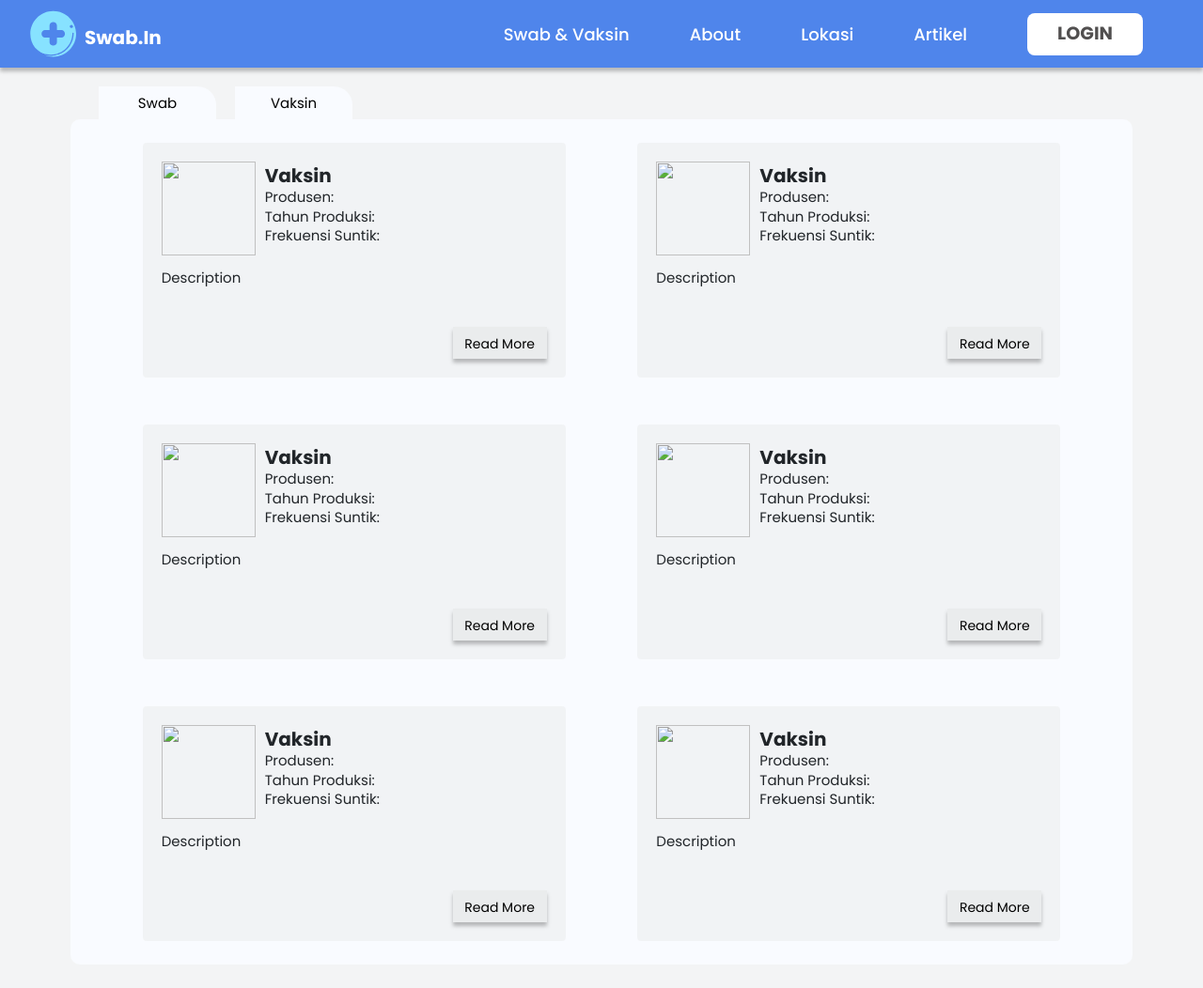
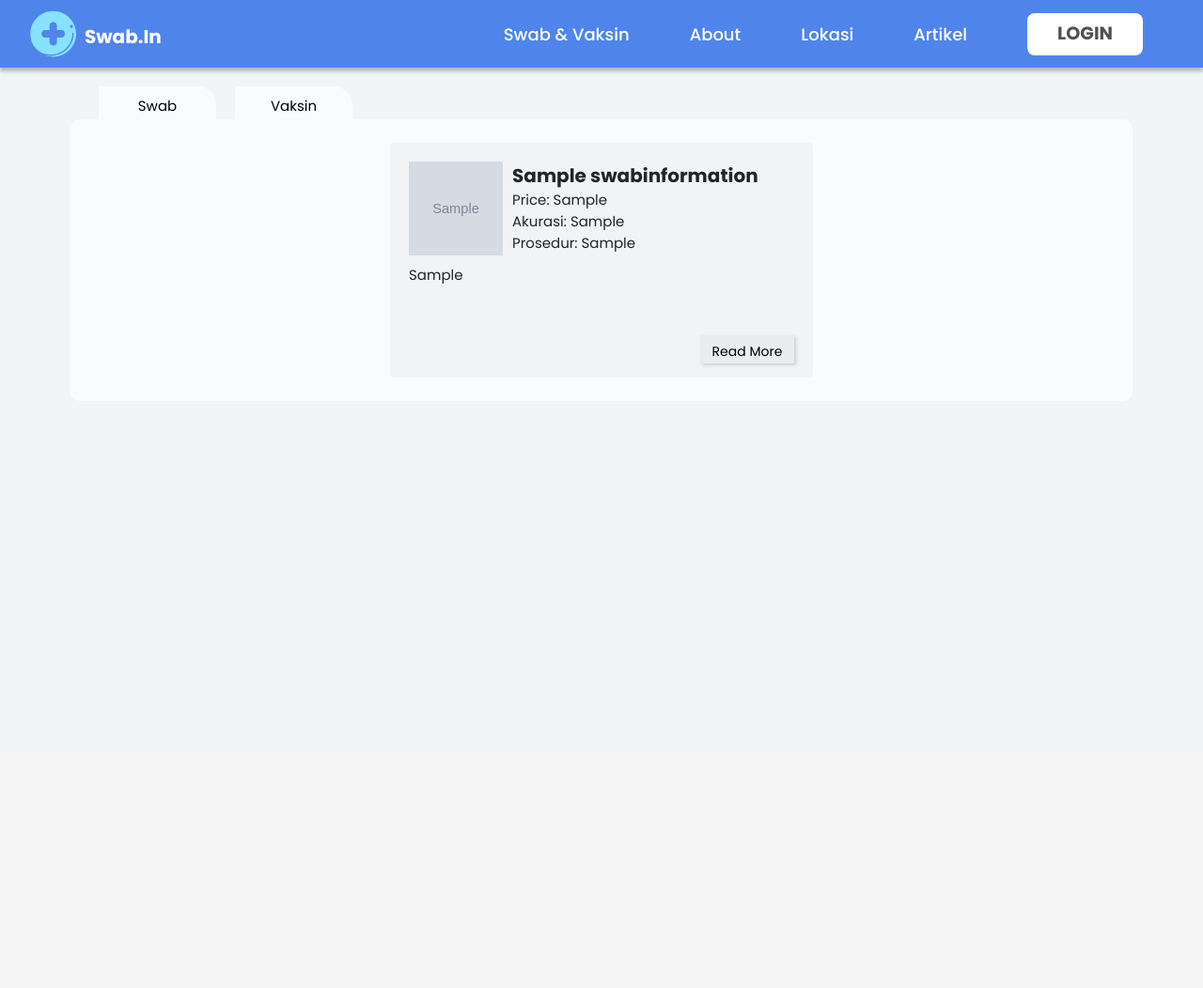
Before and after one commit to Swab-In/swab.in, a Django app: page /swab-vaksin/ in a window 1280 px wide. Shown: the whole page at 94% size. After the commit the page ends 390 px from the top, so only its background shows below. Run offline with Django 3.2, Linux system fonts and the light colour scheme; tables that the repository leaves empty hold one stand-in row (values such as "Sample post"); grey boxes marked "Sample" are stand-in pictures.

Commit message:
create select information category

```diff
--- a/requirements.txt
+++ b/requirements.txt
@@ -7,3 +7,4 @@ psycopg2==2.9.1
 pytz==2021.3
 sqlparse==0.4.2
 whitenoise==5.3.0
+Pillow==8.4.0
--- a/swab_vaksin/models.py
+++ b/swab_vaksin/models.py
@@ -2,18 +2,20 @@ from django.db import models
 from django.conf import settings
 
 class SwabInformation(models.Model):
-    nama = models.CharField(max_length=50, default='-')
+    nama = models.CharField(max_length=25, default='-')
     price = models.CharField(max_length=30, default='-')
     akurasi = models.CharField(max_length=30, default='-')
-    prosedu = models.CharField(max_length=50, default='-')
+    prosedur = models.CharField(max_length=50, default='-')
     deskripsi = models.TextField(max_length=500, default='-')
+    gambar = models.ImageField(upload_to='static/images/', default='static\images\iSwab.jpg')
 
 class VaksinInformation(models.Model):
-    nama = models.CharField(max_length=30, default='-')
+    nama = models.CharField(max_length=25, default='-')
     produsen = models.CharField(max_length=30, default='-')
     frekuensi = models.CharField(max_length=30, default='-')
     efikasi = models.CharField(max_length=30, default='-')
     deskripsi = models.TextField(max_length=500, default='-')
+    gambar = models.ImageField(upload_to='static/images/', default='static\images\iVaksin.jpg')
 
 class Experience(models.Model):
     penulis = models.ForeignKey(
--- /dev/null
+++ b/swab_vaksin/static/js/swab_vaksin.js
@@ -0,0 +1,19 @@
+let state = 'swab';
+
+$('.swab-btn').click(function() {
+    state = 'swab';
+    $('.vaksin-btn').css({'opacity' : '50%'});
+    $('.swab-btn').css({'opacity' : '100%'});
+    $('.swab-cards').css({display: 'block'});
+    $('.vaksin-cards').css({display: 'none'});
+    console.log(state);
+});
+
+$('.vaksin-btn').click(function() {
+    state = 'vaksin';
+    $('.vaksin-cards').css({display: 'block'});
+    $('.swab-cards').css({display: 'none'});
+    $('.swab-btn').css({'opacity' : '50%'});
+    $('.vaksin-btn').css({'opacity' : '100%'});
+    console.log(state);
+});
--- a/swab_vaksin/static/styles/vaksin_swab.css
+++ b/swab_vaksin/static/styles/vaksin_swab.css
@@ -41,12 +41,19 @@ body{
   width: 125px;
   height: 35px;
 
-  background: #F9FBFF;
-  border: None;
+  background-color: #F9FBFF;
+  border: none;
 
   float: left;
   margin-right: 20px;
   border-top-right-radius: 20px;
+
+  padding: 10px;
+}
+
+.btn-wrapper button:hover{
+  transition: all .1s ease;
+  box-shadow: #4f85eb 1px -1px, #85a5e0 2px -2px
 }
 
 .contain-wrapper{
@@ -64,11 +71,19 @@ body{
   width: 100%;
 }
 
+.cards .swab-cards, .cards .vaksin-cards{
+  display: flex;
+  flex-direction: row;
+  flex-wrap: wrap;
+  justify-content: space-evenly;
+  width: 100%;
+}
+
 .contain-wrapper .card{
   margin: 25px 0px;
   width: 450px;
   height: 250px;
-  padding: 20px;
+  padding: 20px 20px 15px 20px;
 }
 
 .crd-header{
@@ -85,7 +100,6 @@ body{
 
 .cInformation {
   font-weight: 200;
-  font-size: 15px;
   width: 300px;
   height: 100px;
 }
@@ -93,19 +107,21 @@ body{
 h3 {
   font-weight: bold;
   font-size: 20px;
-  margin: 2.5px 0px;
+  margin-top: 2.5px;
+  margin-bottom: 5px;
 }
 
 h6, p{
   font-weight: 200;
   font-size: 15px;
-  margin: 2.5px 0px;
+  margin: 5px 0px;
 }
 
 .crd-description {
-  margin-top: 10px;
+  margin: 5px 0px;
   width: 450;
   height: 75px;
+  overflow: hidden;
 }
 
 .crd-btn a:link, a:visited {
@@ -113,13 +129,12 @@ h6, p{
   color: black;
   text-align: center;
   text-decoration: none;
-  box-shadow: 0px 4px 4px rgba(0, 0, 0, 0.25);
-
+  box-shadow: rgba(0, 0, 0, 0.15) 2.4px 2.4px 3.2px;
   float: right;
-  padding: 8px 0px;
+  padding: 7px 0px;
 
   width: 100px;
-  height: 34px;
+  height: 30px;
 
   font-weight: 200;
   font-size: 14px;
@@ -225,6 +240,13 @@ a:hover, a:active {
   float: right;
 }
 
+.btn-add button:hover{
+  transition: all .1s ease;
+  background-color: white;
+  color: #4F85EB;
+
+}
+
 .modal-content{
   background-color: #4F85EB;
   height: 550px;
@@ -257,10 +279,6 @@ a:hover, a:active {
   margin: 25px 10px;
 }
 
-.form-control{
-  height: 300px;
-}
-
 .submit-button{
   background-color: #EAECED;
   color: black;
--- a/swab_vaksin/templates/list_vaksin_swab.html
+++ b/swab_vaksin/templates/list_vaksin_swab.html
@@ -15,117 +15,56 @@
         </div>
 
         <div class='contain-wrapper'>
+          <div class='swab-cards'>
             <div class='cards'>
+              {% for swabInformation in swabInformations%}
               <div class='card'>
                 <div class='crd-header'>
-                <div class='cImage'><img  src="" alt=""></div>
+                  <div class='cImage'><img  src='{{ swabInformation.gambar.url }}' alt=""></div>
                   <div class='cInformation' id='desc'>
-                  <h3>Vaksin</h3>
-                  <h6>Produsen: </h6>
-                  <h6>Tahun Produksi: </h6>
-                  <h6>Frekuensi Suntik: </h6>
+                    <h3>{{ swabInformation.nama }}</h3>
+                    <h6>Price: {{ swabInformation.price }}</h6>
+                    <h6>Akurasi: {{ swabInformation.akurasi }}</h6>
+                    <h6>Prosedur: {{ swabInformation.prosedur }}</h6>
                   </div>
                 </div>
                 <div class='crd-description'>
-                <p>Description</p>
+                  <p>{{ swabInformation.deskripsi }}</p>
                 </div>
                 <div class='crd-btn'>
-                <a href='informasi'>Read More</h6></a>
+                  <a href='informasi'>Read More</a>
+                </div>
+              </div>
+              {% endfor %}
             </div>
           </div>
 
+          <div class='vaksin-cards' style='display: none;'>
+            <div class='cards'>
+              {% for vaksinInformation in vaksinInformations%}
               <div class='card'>
                 <div class='crd-header'>
-                <div class='cImage'><img  src="" alt=""></div>
-                <div class='cInformation'>
-                  <h3>Vaksin</h3>
-                  <h6>Produsen: </h6>
-                  <h6>Tahun Produksi: </h6>
-                  <h6>Frekuensi Suntik: </h6>
+                  <div class='cImage'><img  src='{{ vaksinInformation.gambar.url }}' alt=""></div>
+                  <div class='cInformation' id='desc'>
+                    <h3>{{ vaksinInformation.nama }}</h3>
+                    <h6>Produsen: {{ vaksinInformation.produsen }}</h6>
+                    <h6>Frekuensi Suntik: {{ vaksinInformation.frekuensi }}</h6>
+                    <h6>Efikasi: {{ vaksinInformation.efikasi }}</h6>
                   </div>
                 </div>
                 <div class='crd-description'>
-                <p>Description</p>
+                  <p>{{ vaksinInformation.deskripsi }}</p>
                 </div>
                 <div class='crd-btn'>
-                <a href='informasi'>Read More</h6></a>
+                  <a href='informasi'>Read More</a>
                 </div>
               </div>
-
-            <div class='card'>
-              <div class='crd-header'>
-                <div class='cImage'><img  src="" alt=""></div>
-                <div class='cInformation'>
-                  <h3>Vaksin</h3>
-                  <h6>Produsen: </h6>
-                  <h6>Tahun Produksi: </h6>
-                  <h6>Frekuensi Suntik: </h6>
-                </div>
-              </div>
-              <div class='crd-description'>
-                <p>Description</p>
-              </div>
-              <div class='crd-btn'>
-                <a href='informasi'>Read More</h6></a>
-              </div>
-            </div>
-
-            <div class='card'>
-              <div class='crd-header'>
-                <div class='cImage'><img  src="" alt=""></div>
-                <div class='cInformation'>
-                  <h3>Vaksin</h3>
-                  <h6>Produsen: </h6>
-                  <h6>Tahun Produksi: </h6>
-                  <h6>Frekuensi Suntik: </h6>
-                </div>
-              </div>
-              <div class='crd-description'>
-                <p>Description</p>
-              </div>
-              <div class='crd-btn'>
-                <a href='informasi'>Read More</h6></a>
-              </div>
-            </div>
-
-            <div class='card'>
-              <div class='crd-header'>
-                <div class='cImage'><img  src="" alt=""></div>
-                <div class='cInformation'>
-                  <h3>Vaksin</h3>
-                  <h6>Produsen: </h6>
-                  <h6>Tahun Produksi: </h6>
-                  <h6>Frekuensi Suntik: </h6>
-                </div>
-              </div>
-              <div class='crd-description'>
-                <p>Description</p>
-              </div>
-              <div class='crd-btn'>
-                <a href='informasi'>Read More</h6></a>
-              </div>
-            </div>
-
-            <div class='card'>
-              <div class='crd-header'>
-                <div class='cImage'><img  src="" alt=""></div>
-                <div class='cInformation'>
-                  <h3>Vaksin</h3>
-                  <h6>Produsen: </h6>
-                  <h6>Tahun Produksi: </h6>
-                  <h6>Frekuensi Suntik: </h6>
-                </div>
-              </div>
-              <div class='crd-description'>
-                <p>Description</p>
-              </div>
-              <div class='crd-btn'>
-                <a href='informasi'>Read More</h6></a>
-              </div>
+              {% endfor %}
             </div>
           </div>
         </div>
       </div>
     {% endblock content %}
+    {% block js %} <script src="{% static 'js/swab_vaksin.js' %}"></script> {% endblock js %}
   </body>
 </html>
--- a/swab_vaksin/views.py
+++ b/swab_vaksin/views.py
@@ -3,11 +3,18 @@ from django.http.response import HttpResponseRedirect
 from swab_vaksin.models import SwabInformation, VaksinInformation, Experience
 from swab_vaksin.forms import PengalamanForm
 from django.shortcuts import render
-from .models import Experience
 from django.contrib.auth.models import User
 
 def index(request):
-    return render(request, 'list_vaksin_swab.html')
+    swabInformations = SwabInformation.objects.all()
+    vaksinInformations = VaksinInformation.objects.all()
+
+    response = {
+        'swabInformations': swabInformations,
+        'vaksinInformations': vaksinInformations,
+        }
+
+    return render(request, 'list_vaksin_swab.html', response)
 
 def informasi(request):
     experiences = Experience.objects.all()
@@ -19,20 +26,10 @@ def informasi(request):
 
     if (form.is_valid() and request.method == 'POST'):
         pengalaman = Experience.objects.create(penulis = User.objects.get(pk=request.user.id),
-        pengalaman= form.cleaned_data["pengalaman"])
+        pengalaman = form.cleaned_data["pengalaman"])
         pengalaman.save()
         return HttpResponseRedirect('/swab-vaksin/informasi')
 
     response['form']= form
 
     return render(request, 'informasi_vaksin_swab.html', response)
-
-# def informasi(request):
-# #     context = {}
-#     form =  PengalamanForm(request.POST or None)
-#     if (form.is_valid and request.method == 'POST'):
-#         form.save()
-#         return HttpResponseRedirect('/swab-vaksin/informasi')
-
-#     context['form']= form
-#     return render(request, 'informasi_vaksin_swab.html', context)
```
Also changed, not shown: swab_vaksin/templates/informasi_vaksin_swab.html (+3 -6 lines), swab_vaksin/migrations/0001_initial.py (deleted), swab_vaksin/migrations/0002_auto_20211029_1749.py (deleted), swab_vaksin/migrations/0003_auto_20211029_1757.py (deleted), swab_vaksin/migrations/0004_auto_20211029_1809.py (deleted), swab_vaksin/migrations/0005_auto_20211029_1813.py (deleted), swab_vaksin/migrations/0006_auto_20211029_2102.py (deleted), swab_vaksin/migrations/__init__.py (deleted), swab_vaksin/static/images/iSwab.jpg (added), swab_vaksin/static/images/iVaksin.jpg (added). Lines whose indentation alone changed are shown as unchanged.
